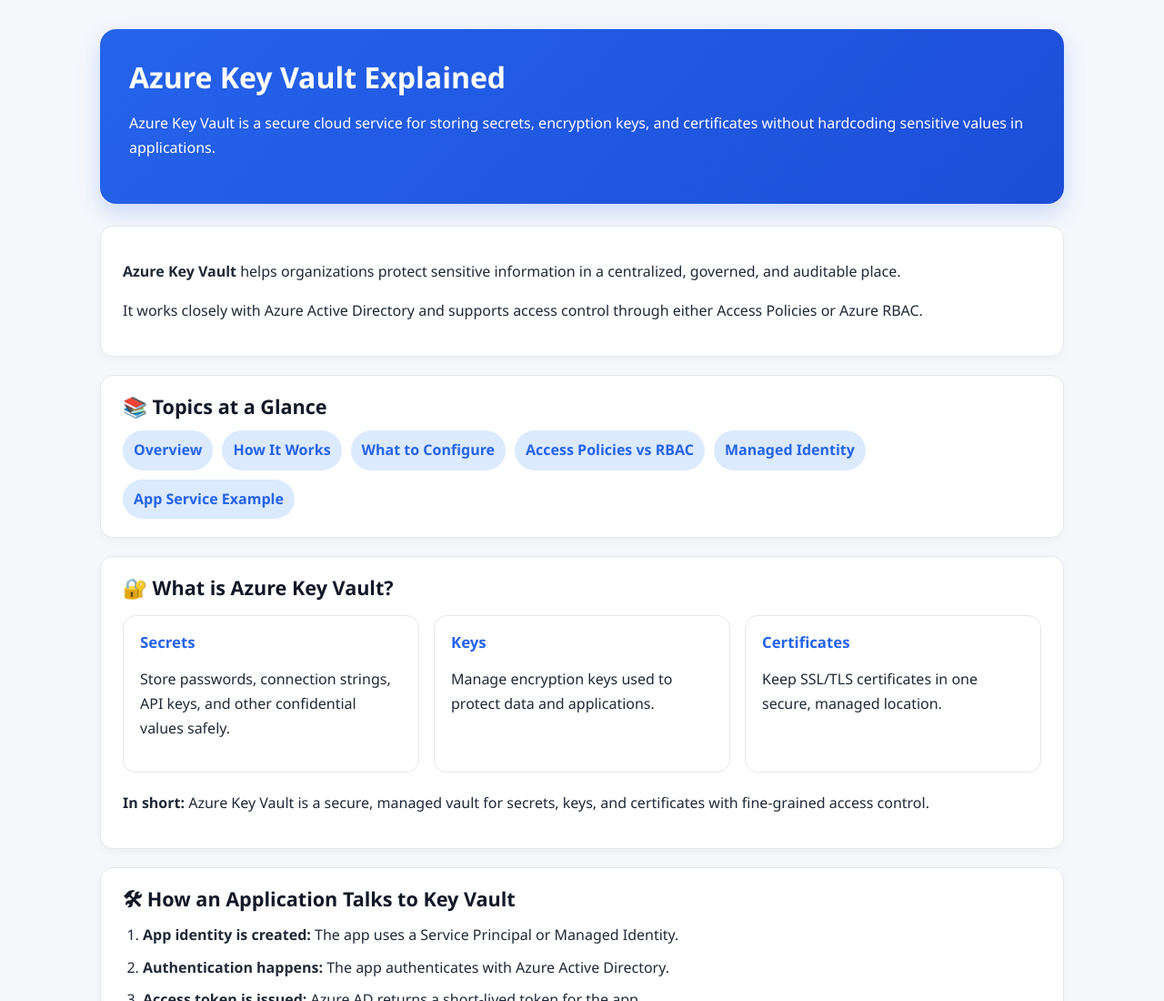
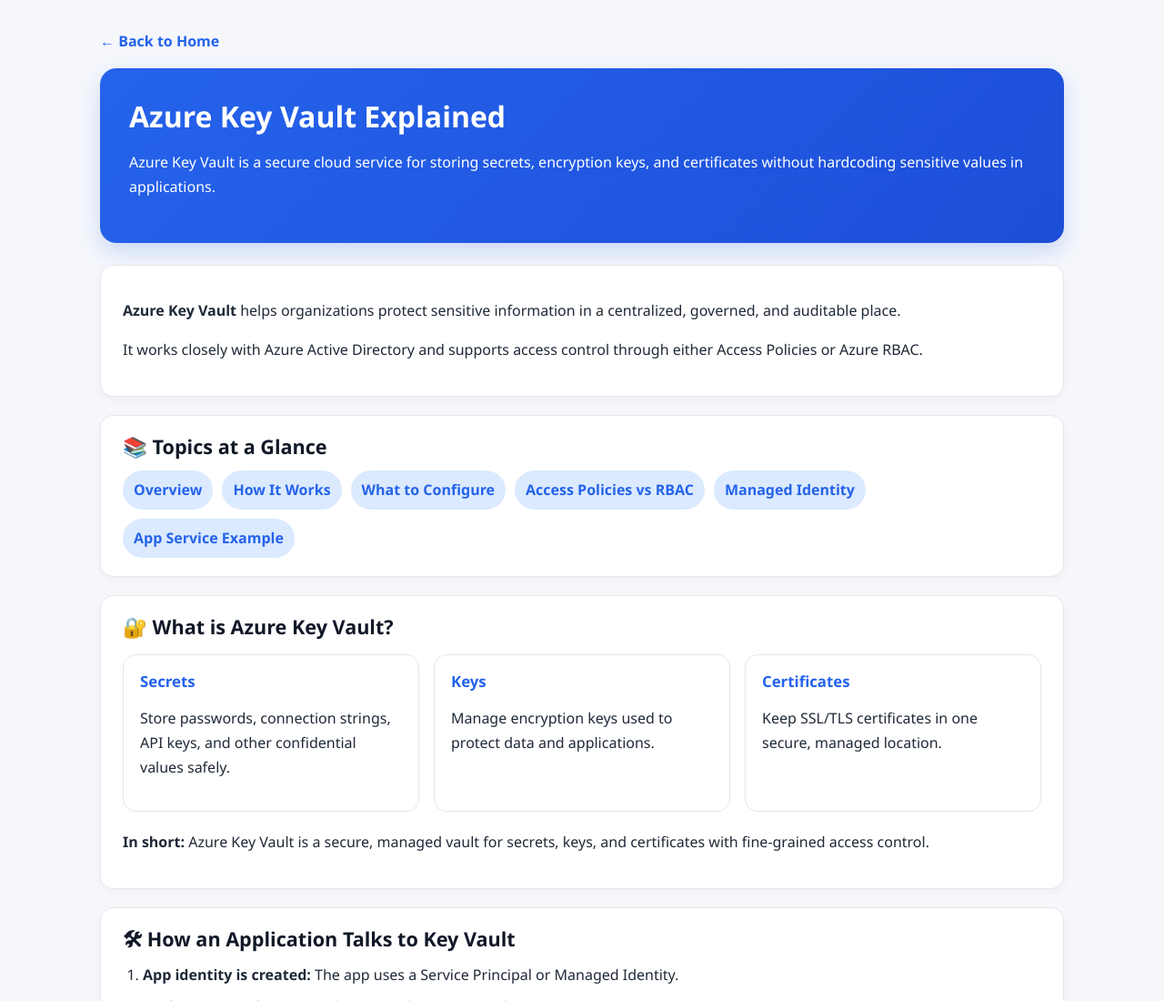
Before and after one commit to CodeForNilesh/InsightsByNilesh, a plain HTML site: page azurekeyvault.html in a window 1280 px wide. Shown: the top 1100 px of the page at 91% size. Drawn offline with Linux system fonts and the light colour scheme.

Commit message:
Refactor azurekeyvault.html with navigation and style updates

```diff
--- a/azurekeyvault.html
+++ b/azurekeyvault.html
@@ -31,6 +31,21 @@
       max-width: 1100px;
       margin: 0 auto;
       padding: 32px 20px 60px;
+    }
+
+    .top-nav {
+      margin-bottom: 16px;
+    }
+
+    .top-nav a {
+      display: inline-block;
+      color: var(--accent);
+      text-decoration: none;
+      font-weight: 600;
+    }
+
+    .top-nav a:hover {
+      text-decoration: underline;
     }
 
     header {
@@ -169,6 +184,9 @@
 </head>
 <body>
   <main class="container">
+    <div class="top-nav">
+      <a href="index.html">← Back to Home</a>
+    </div>
     <header>
       <h1>Azure Key Vault Explained</h1>
       <p>Azure Key Vault is a secure cloud service for storing secrets, encryption keys, and certificates without hardcoding sensitive values in applications.</p>
```
